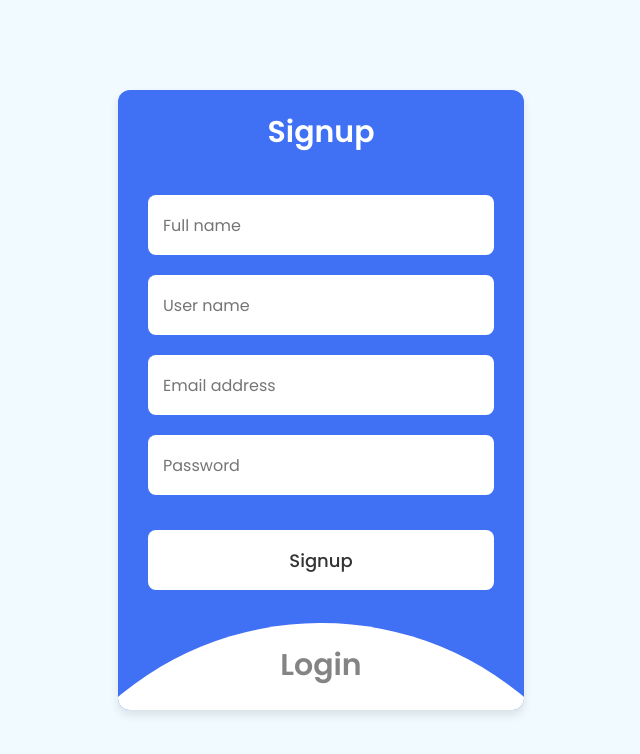
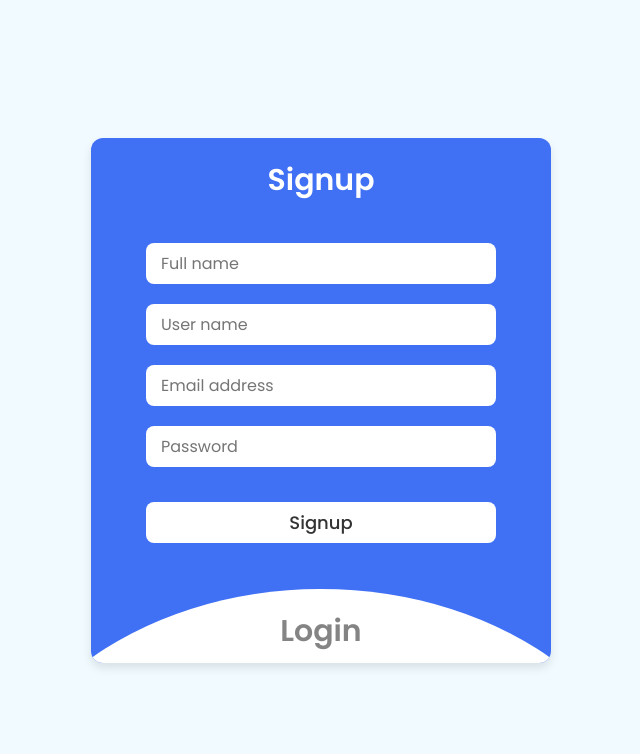
Before and after one commit to VIRAJcHOPADE/Flight-Booking---MERN-Stack-App, a React (Create React App) app in the folder frontend/: page /login in a window 1024 px wide. Shown: the top 754 px of the page, without its empty margins (191-831 px from the left). Built offline with nearby package versions, Linux system fonts and the light colour scheme.

Commit message:
Made the login/signup page responsive

```diff
--- a/frontend/package.json
+++ b/frontend/package.json
@@ -9,6 +9,7 @@
     "@testing-library/react": "^13.4.0",
     "@testing-library/user-event": "^13.5.0",
     "axios": "^1.3.4",
+    "js-cookie": "^3.0.1",
     "react": "^18.2.0",
     "react-dom": "^18.2.0",
     "react-router-dom": "^6.8.2",
--- /dev/null
+++ b/frontend/src/auth/isAuthenticated.js
@@ -0,0 +1,4 @@
+import Cookies from "js-cookie";
+
+export const getToken = () => Cookies.get("token");
+export const isAuthenticated = () => !!getToken();
--- a/frontend/src/components/Login/login.scss
+++ b/frontend/src/components/Login/login.scss
@@ -19,7 +19,7 @@
 }
 .wrapper {
 	position: relative;
-	max-width: 470px;
+	max-width: 600px;
 	width: 100%;
 	border-radius: 12px;
 	padding: 20px 30px 120px;
@@ -85,6 +85,7 @@
 	}
 }
 form {
+	height: 300px;
 	input {
 		height: 60px;
 		outline: none;
@@ -120,11 +121,79 @@
 		cursor: pointer;
 	}
 }
-.checkbox {
-	input[type="checkbox"] {
-		height: 16px;
-		width: 16px;
-		accent-color: #fff;
-		cursor: pointer;
+
+
+
+
+//mediaQuery
+
+/* For Desktop View */
+@media screen and (min-width: 1024px) {
+  .wrapper {
+	position: relative;
+	max-width: 600px;
+	width: 100%;
+	border-radius: 12px;
+	padding: 20px 30px 120px;
+	background: #4070f4;
+	box-shadow: 0 5px 10px rgba( 0, 0, 0, 0.1 );
+	overflow: hidden;
+	form {
+		align-items: center;
+		height: 350px;
+		display: flex;
+		flex-direction: column;
+		gap: 20px;
+		margin-top: 40px;
+		width: 500px;
+	}
+	input {
+		width: 350px;
+		height: 60px;
+		outline: none;
+		border: none;
+		padding: 0 15px;
+		font-size: 16px;
+		font-weight: 400;
+		color: $color_2;
+		border-radius: 8px;
+		background: #fff;
 	}
 }
+}
+
+/* For Tablet View */
+@media screen and (min-device-width: 768px)
+and (max-device-width: 1024px) {
+  .wrapper {
+	position: relative;
+	max-width: 600px;
+	width: 100%;
+	border-radius: 12px;
+	padding: 20px 30px 120px;
+	background: #4070f4;
+	box-shadow: 0 5px 10px rgba( 0, 0, 0, 0.1 );
+	overflow: hidden;
+	form {
+		height: 300px;
+		align-items: center;
+		display: flex;
+		flex-direction: column;
+		gap: 20px;
+		margin-top: 40px;
+		width: 400px;
+	}
+	input {
+		width: 350px;
+		height: 60px;
+		outline: none;
+		border: none;
+		padding: 0 15px;
+		font-size: 16px;
+		font-weight: 400;
+		color: $color_2;
+		border-radius: 8px;
+		background: #fff;
+	}
+}
+}
```
Also changed, not shown: frontend/src/components/Login/LoginAndOut.jsx (+10 -1 lines), 1 other file (tests, documents, lock files or other folders).
